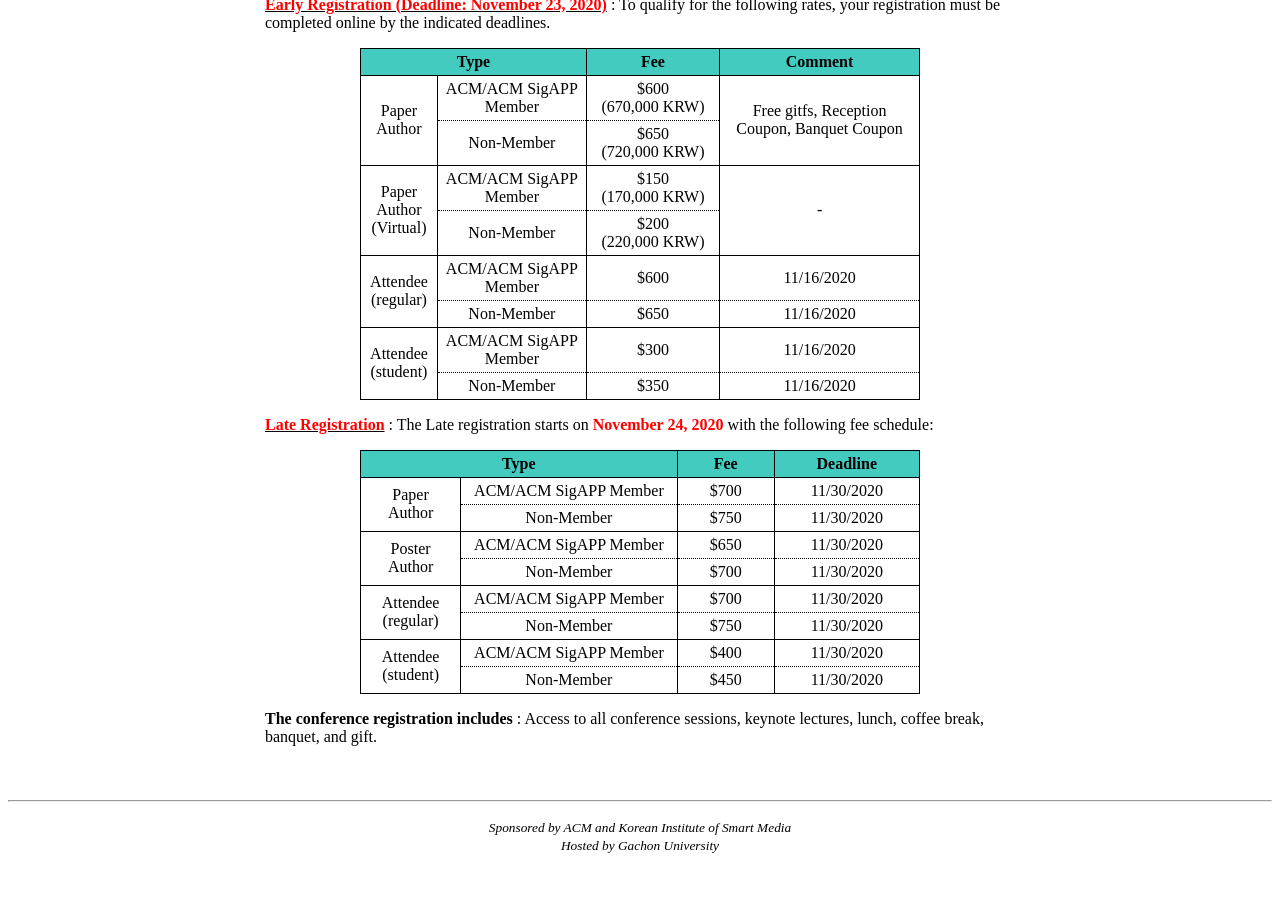
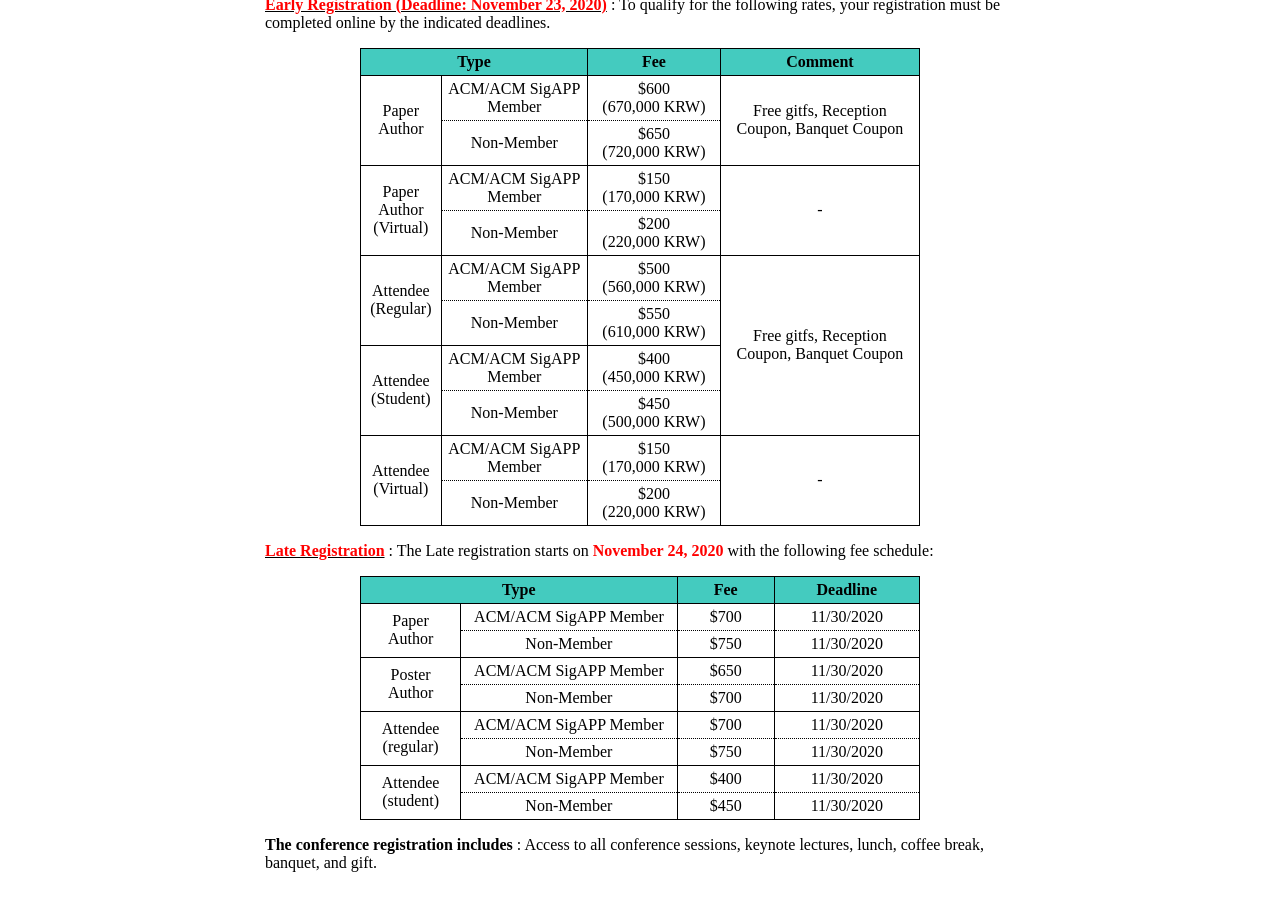
Before and after one commit to icea-conf/2020, a Jekyll site: the page built from registration/index.html, in a window 1280 px wide and 900 px high, scrolled down 1681 px. Built offline with Jekyll 4.4.1, drawn with Linux system fonts in a browser that asks for light colours; before the commit the page ends 2551 px from its top, so only the background shows below that.

Commit message:
Update index.html

```diff
--- a/registration/index.html
+++ b/registration/index.html
@@ -126,54 +126,65 @@ title: ICEA 2020
                          </tr>
                          <tr>
                               <td class="tcontent3" rowspan="2">
-                                   Attendee<br>
-                                   (regular)
+                                   <a>Attendee<br>(Regular)</a>
                               </td>
                               <td class="tcontent1">
-                                   ACM/ACM SigAPP Member
+                                   <a>ACM/ACM SigAPP Member</a>
                               </td>
                               <td class="tcontent1">
-                                   $600
+                                   <a>$500<br>(560,000 KRW)</a>
                               </td>
-                              <td class="tcontent1">
-                                   11/16/2020
+                              <td class="tcontent3" rowspan="4">
+                                   <a>Free gitfs, Reception Coupon, Banquet Coupon</a>
                               </td>
                          </tr>
                          <tr>
                               <td class="tcontent2">
-                                   Non-Member
+                                   <a>Non-Member</a>
                               </td>
                               <td class="tcontent2">
-                                   $650
-                              </td>
-                              <td class="tcontent2">
-                                   11/16/2020
+                                   <a>$550<br>(610,000 KRW)</a>
                               </td>
                          </tr>
                          <tr>
                               <td class="tcontent3" rowspan="2">
-                                   Attendee<br>
-                                   (student)
+                                   <a>Attendee<br>(Student)</a>
                               </td>
                               <td class="tcontent1">
-                                   ACM/ACM SigAPP Member
+                                   <a>ACM/ACM SigAPP Member</a>
                               </td>
                               <td class="tcontent1">
-                                   $300
-                              </td>
-                              <td class="tcontent1">
-                                   11/16/2020
+                                   <a>$400<br>(450,000 KRW)</a>
                               </td>
                          </tr>
                          <tr>
                               <td class="tcontent2">
-                                   Non-Member
+                                   <a>Non-Member</a>
                               </td>
                               <td class="tcontent2">
-                                   $350
+                                   <a>$450<br>(500,000 KRW)</a>
+                              </td>
+                         </tr>
+                         <tr>
+                              <td class="tcontent3" rowspan="2">
+                                   <a>Attendee<br>(Virtual)</a>
+                              </td>
+                              <td class="tcontent1">
+                                   <a>ACM/ACM SigAPP Member</a>
+                              </td>
+                              <td class="tcontent1">
+                                   <a>$150<br>(170,000 KRW)</a>
+                              </td>
+                              <td class="tcontent3" rowspan="2">
+                                   <a>-</a>
+                              </td>
+                         </tr>
+                         <tr>
+                              <td class="tcontent2">
+                                   <a>Non-Member</a>
                               </td>
                               <td class="tcontent2">
-                                   11/16/2020
+                                   <a>$200<br>(220,000 KRW)</a>
                               </td>
                          </tr>
                     </tbody>
```
